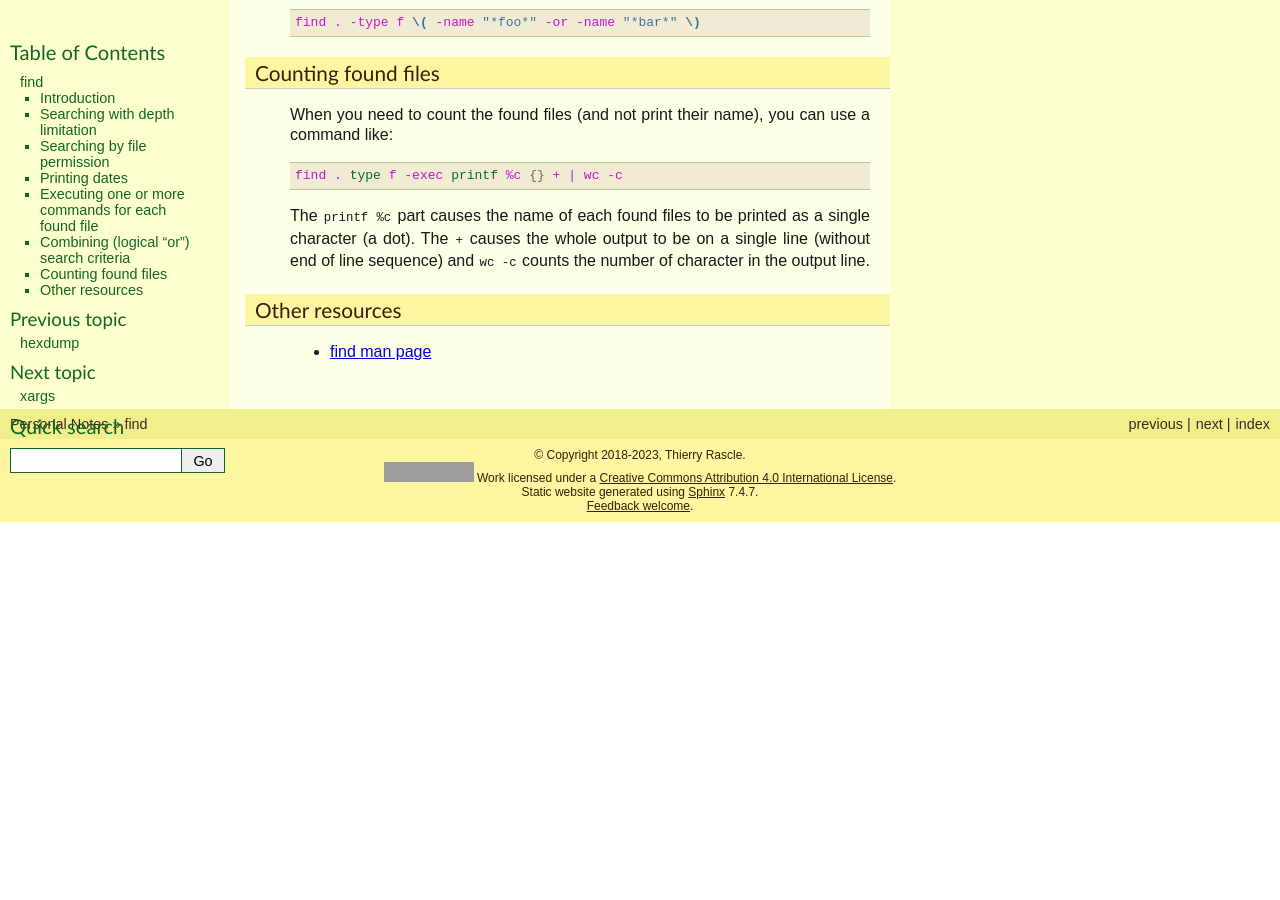
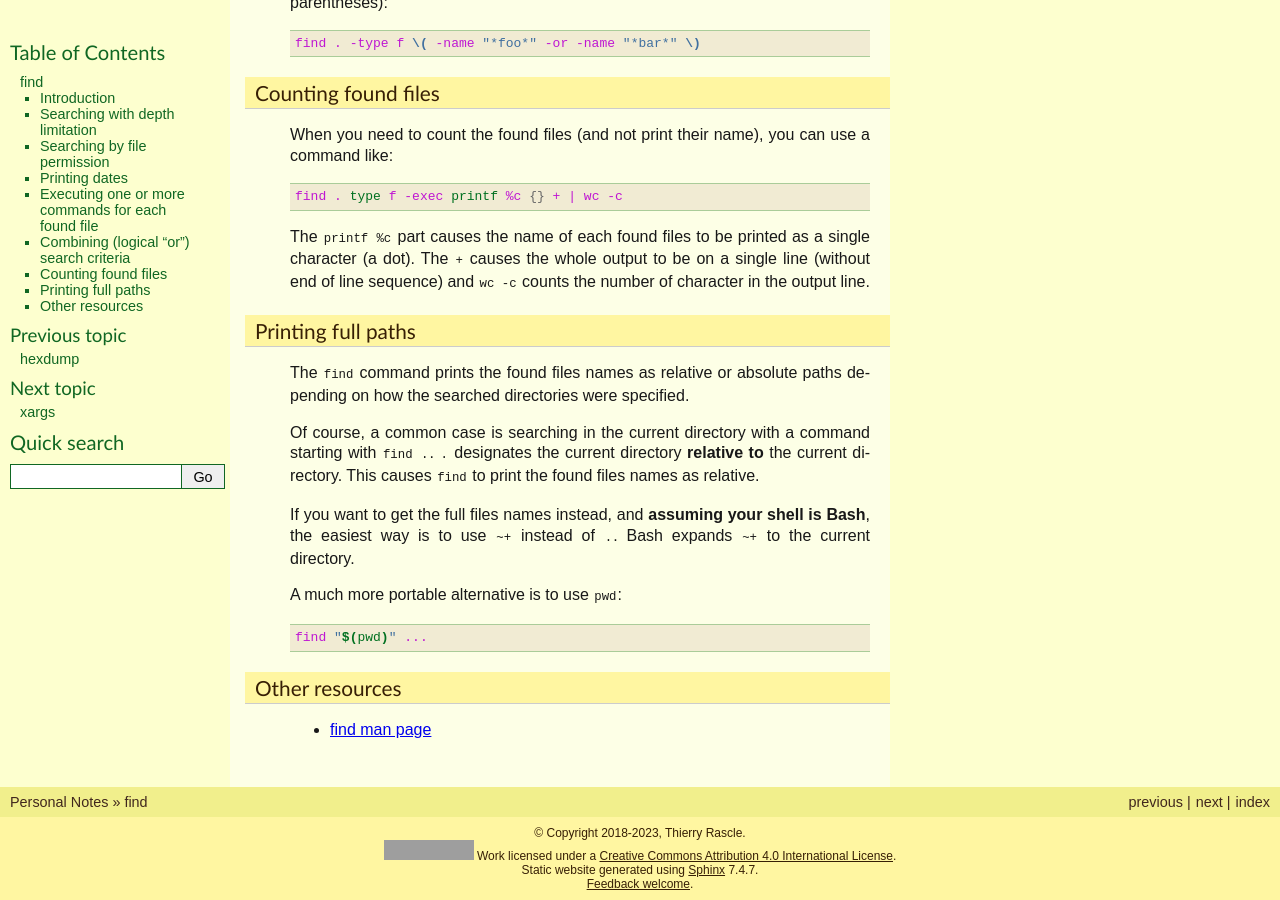
Before and after one commit to thierr26/thierr26_personal_notes_sphinx_sources, a Sphinx documentation site: the page built from source/find.rst, in a window 1280 px wide and 900 px high, scrolled down 2016 px. Built offline with Sphinx 7.4.7, drawn with Linux system fonts in a browser that asks for light colours; before the commit the page ends 2538 px from its top, so only the background shows below that; grey boxes are pictures that could not be loaded.

Commit message:
Grow find page, capitalize Bash in index

```diff
--- a/source/find.rst
+++ b/source/find.rst
@@ -135,6 +135,30 @@ line (without end of line sequence) and ``wc -c`` counts the number of
 character in the output line.
 
 
+Printing full paths
+-------------------
+
+.. index::
+  pair: Bash; ~+
+  single: pwd
+
+The ``find`` command prints the found files names as relative or absolute paths
+depending on how the searched directories were specified.
+
+Of course, a common case is searching in the current directory with a command
+starting with ``find .``. ``.`` designates the current directory **relative
+to** the current directory. This causes ``find`` to print the found files names
+as relative.
+
+If you want to get the full files names instead, and **assuming your shell is
+Bash**, the easiest way is to use ``~+`` instead of ``.``. Bash expands ``~+``
+to the current directory.
+
+A much more portable alternative is to use ``pwd``::
+
+  find "$(pwd)" ...
+
+
 Other resources
 ---------------
 
--- a/source/first_steps_with_freebsd.rst
+++ b/source/first_steps_with_freebsd.rst
@@ -94,7 +94,7 @@ Installing Bash
 ---------------
 
 .. index::
-  single: bash (on FreeBSD)
+  single: Bash (on FreeBSD)
   pair: FreeBSD package management commands; pkg search
   pair: FreeBSD package management commands; pkg install
 
```
